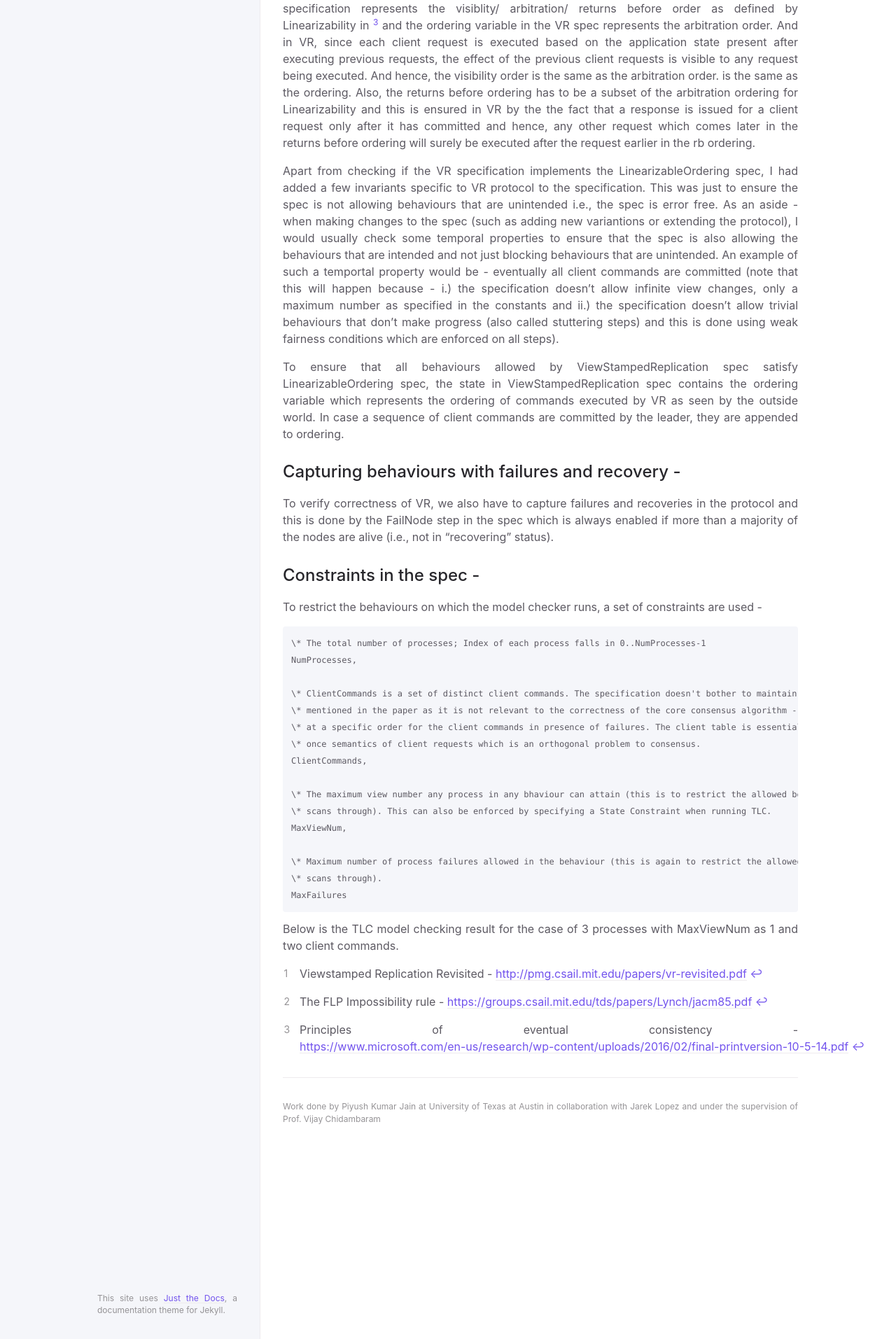
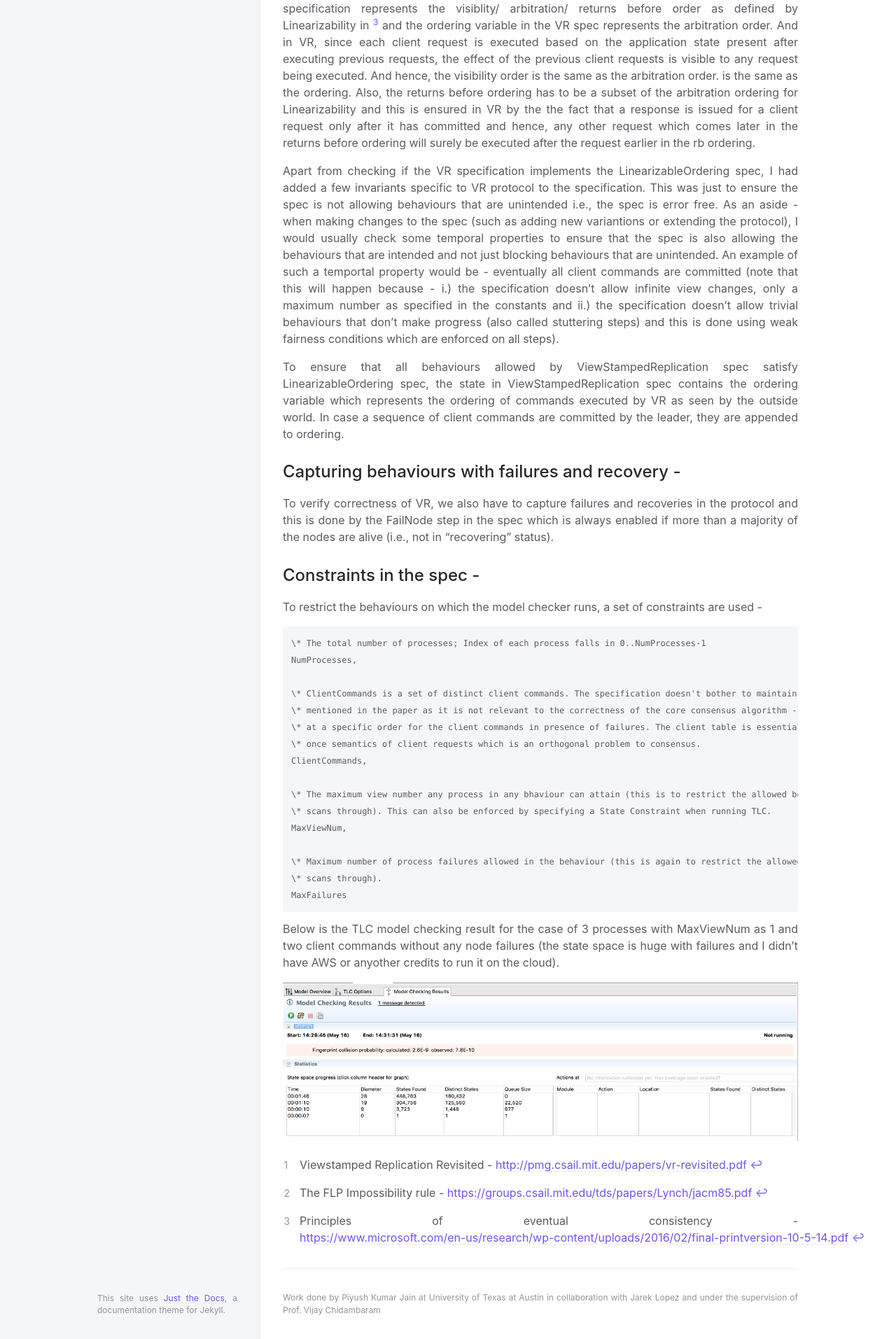
Before and after one commit to pkj415/TLA-Protocols, a Jekyll site: the page built from docs/vr_tla.md, in a window 1280 px wide. Shown: the part 1080-2993 px from the top of the page at 70% size. Built offline with Jekyll 4.4.1, drawn with Linux system fonts in a browser that asks for light colours.

Commit message:
Initial commit

```diff
--- a/docs/vr_tla.md
+++ b/docs/vr_tla.md
@@ -51,4 +51,6 @@ To restrict the behaviours on which the model checker runs, a set of constraints
     \* scans through).
     MaxFailures
 
-Below is the TLC model checking result for the case of 3 processes with MaxViewNum as 1 and two client commands.
+Below is the TLC model checking result for the case of 3 processes with MaxViewNum as 1 and two client commands without any node failures (the state space is huge with failures and I didn't have AWS or anyother credits to run it on the cloud).
+
+![](/assets/images/vr_test.png "TLC model checker for VR")
```
Also changed, not shown: assets/images/vr_test.png (added).
